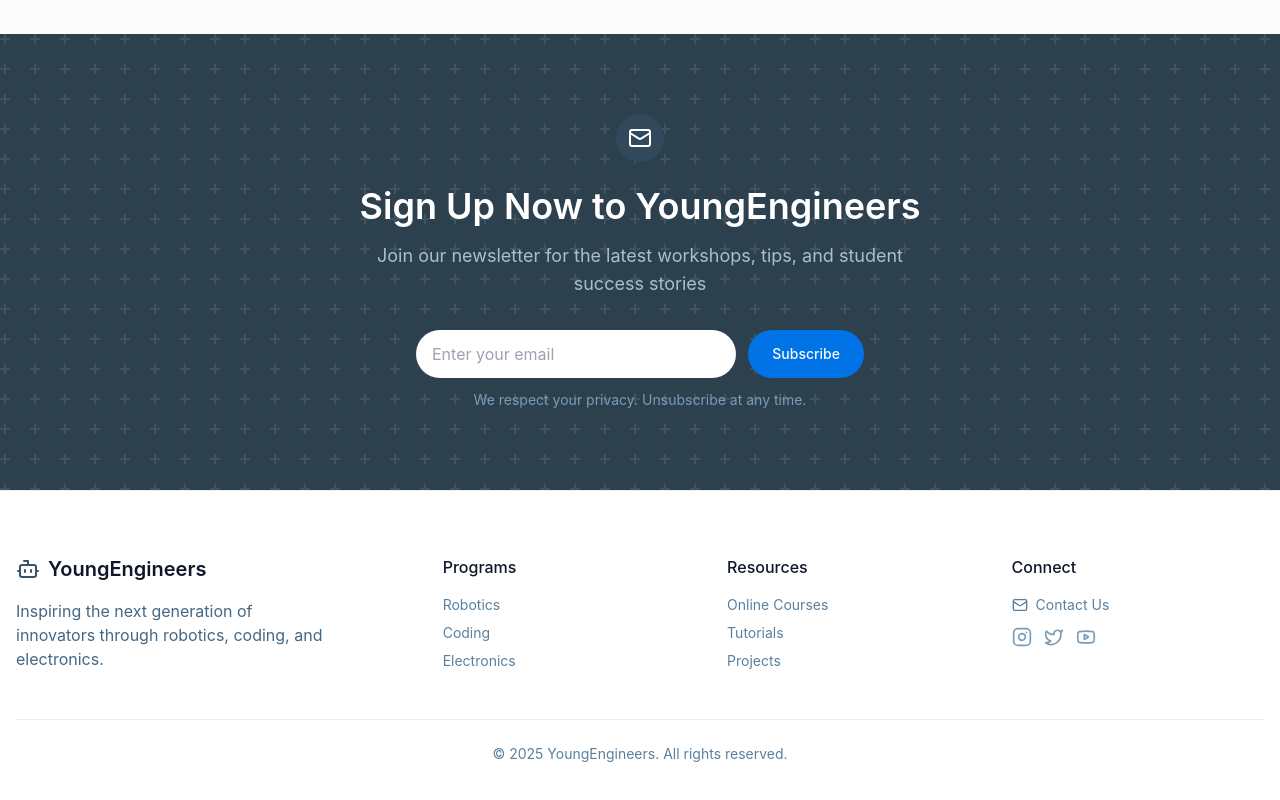
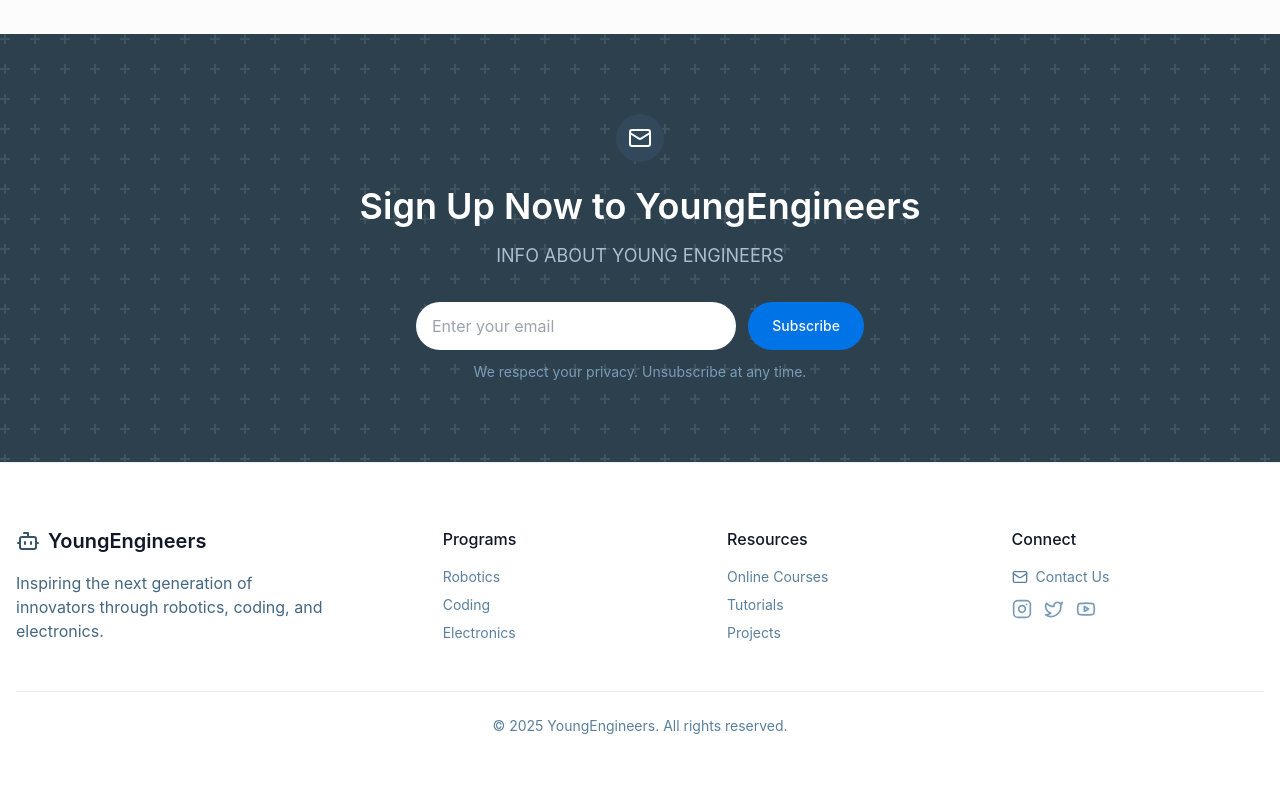
Before and after one commit to CullinNaylor9/engineering-enthusiasts-portal, a React (Vite) app: page / in a window 1280 px wide. Shown: the part 8554-9354 px from the top of the page. Built offline with nearby package versions, Linux system fonts and the light colour scheme; a web font is replaced by a local one.

Commit message:
Update subtitle
Change the subtitle in the HeroSection component to "infO ABOUT YOUNG ENGINEERE".

```diff
--- a/src/components/NewsletterSignup.tsx
+++ b/src/components/NewsletterSignup.tsx
@@ -1,3 +1,4 @@
+
 import { useState } from 'react';
 import { cn } from '@/lib/utils';
 import { Mail, CheckCircle } from 'lucide-react';
@@ -48,7 +49,7 @@ const NewsletterSignup = () => {
           </h2>
 
           <p className="text-lg text-engineer-300 mb-8 max-w-xl mx-auto">
-            Join our newsletter for the latest workshops, tips, and student success stories
+            INFO ABOUT YOUNG ENGINEERS
           </p>
 
           {!isSubscribed ? (
```
